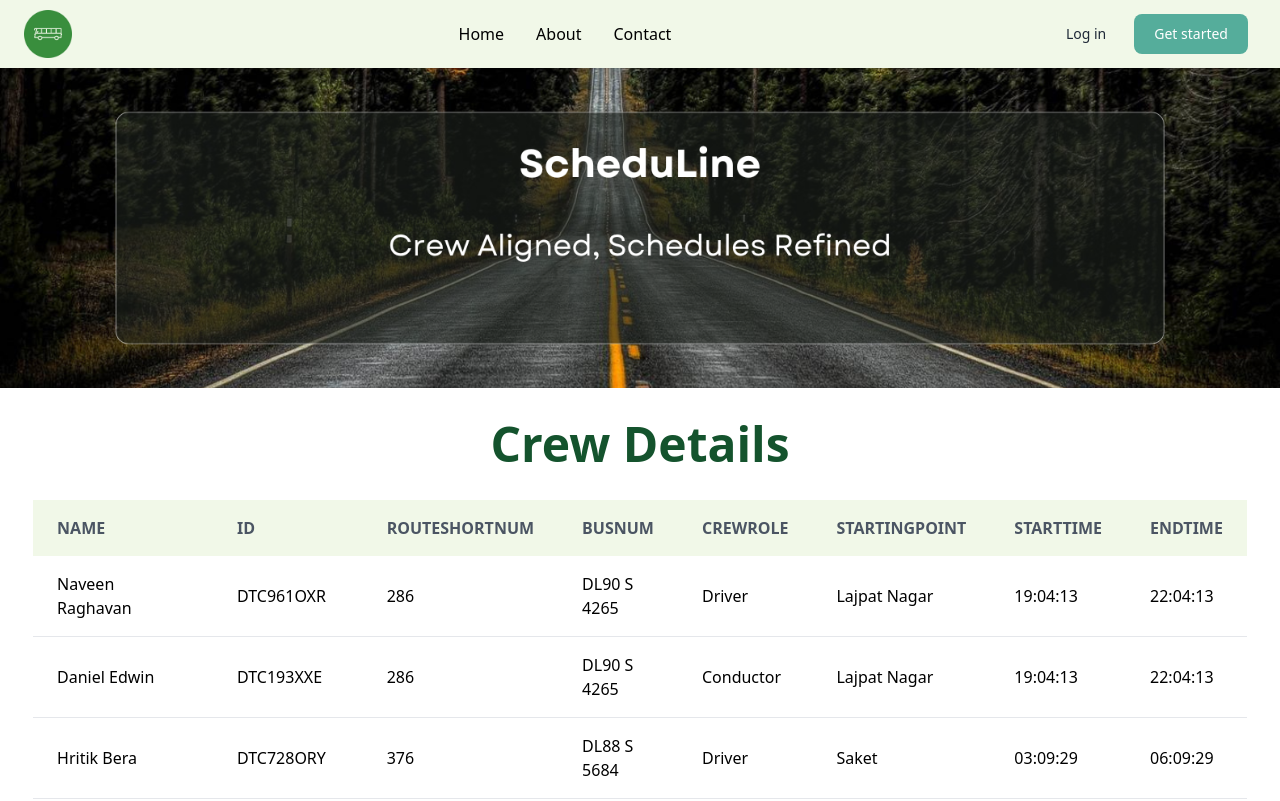
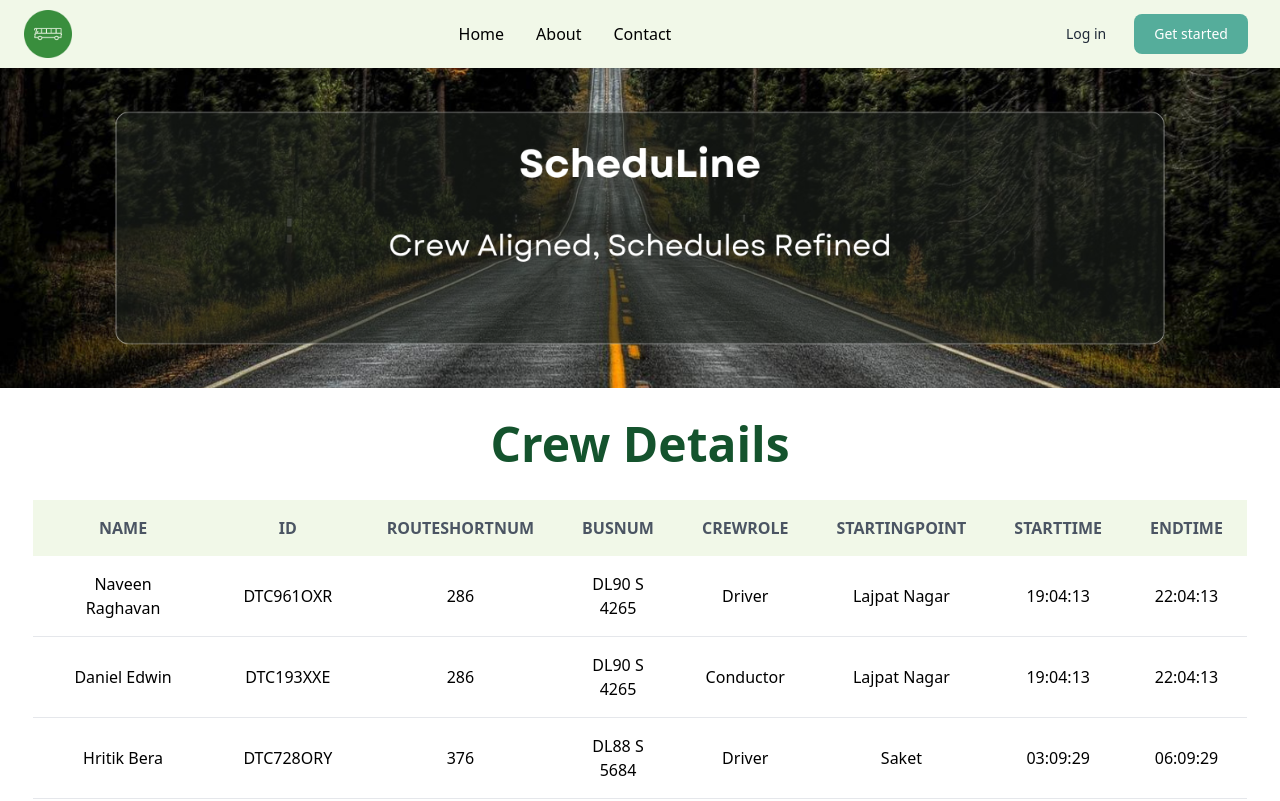
Before and after one commit to ayush-3107/Smart-India-Hackathon, a React (Vite) app in the folder Frontend/: page /dashboard-manager in a window 1280 px wide. Shown: the top 801 px of the page. Built offline with nearby package versions, Linux system fonts and the light colour scheme.

Commit message:
Added styling and data on manager dashboard

```diff
--- a/Frontend/src/components/DashboardManager.jsx
+++ b/Frontend/src/components/DashboardManager.jsx
@@ -28,8 +28,7 @@ const DashboardManager = () => {
   if (loading) return <p>Loading...</p>;
   if (error) return <p>Error loading data: {error.message}</p>;
 
-  // Extract headers from the keys of the first data item
-  const headers = data.length > 0 ? Object.keys(data[0]) : [];
+
 
   return (
     <>
@@ -39,8 +38,8 @@ const DashboardManager = () => {
         <table className="w-[90%] table-auto">
           <thead>
             <tr className="bg-[#F1F8E8]">
-              {headers.map((header) => (
-                <th key={header} className="py-4 px-6 text-left text-gray-600 font-bold uppercase whitespace-nowrap">
+              {Object.keys(data[0]).map((header) => (
+                <th key={header} className="py-4 px-6 text-left text-gray-600 font-bold uppercase whitespace-nowrap text-center">
                   {header.charAt(0).toUpperCase() + header.slice(1)}
                 </th>
               ))}
@@ -49,9 +48,9 @@ const DashboardManager = () => {
           <tbody className="bg-white">
             {data.map((row, index) => (
               <tr key={index}>
-                {headers.map((header) => (
-                  <td key={header} className="py-4 px-6 border-b border-gray-200 break-words">
-                    {row[header] || '-'}
+                {Object.values(row).map((value,i) => (
+                  <td key={i} className="py-4 px-6 border-b border-gray-200 break-words text-center">
+                    {value}
                   </td>
                 ))}
               </tr>
```
